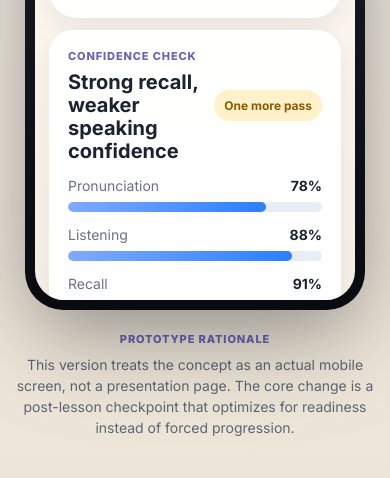
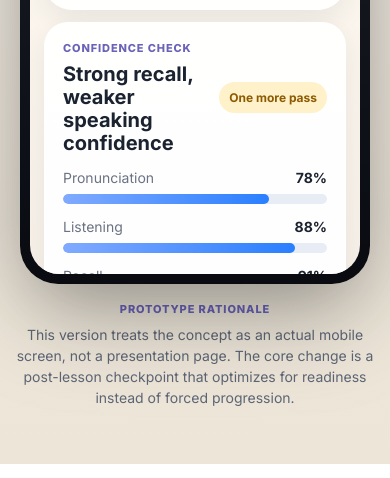
Before and after one commit to mbo-membo/byob-jtbd-prototype, a plain HTML site: page index.html in a window 390 px wide. Shown: the part 380-858 px from the top of the page. Drawn offline with Linux system fonts and the light colour scheme.

Commit message:
Use short phone iframe height with internal scroll

```diff
--- a/styles.css
+++ b/styles.css
@@ -35,9 +35,9 @@ body, button {
   display: flex;
   flex-direction: column;
   align-items: center;
-  justify-content: center;
-  gap: 22px;
-  padding: 32px 16px 40px;
+  justify-content: flex-start;
+  gap: 18px;
+  padding: 24px 16px 32px;
 }
 .phone-wrap {
   position: relative;
@@ -50,8 +50,8 @@ body, button {
   filter: blur(30px);
 }
 .phone-shell {
-  width: min(100vw - 40px, 340px);
-  height: min(78vh, 720px);
+  width: min(100vw - 40px, 360px);
+  height: 640px;
   padding: 10px;
   border-radius: 38px;
   background: linear-gradient(180deg, #20232d 0%, #090b11 100%);
@@ -76,7 +76,17 @@ body, button {
   -webkit-overflow-scrolling: touch;
   padding: 14px 14px 18px;
   background: linear-gradient(180deg, var(--bg2) 0%, #f7f1e8 100%);
-  scrollbar-width: none;
+  scrollbar-width: thin;
+  scrollbar-color: rgba(42,127,255,.35) transparent;
+}
+
+.screen::-webkit-scrollbar {
+  width: 6px;
+}
+
+.screen::-webkit-scrollbar-thumb {
+  background: rgba(42,127,255,.35);
+  border-radius: 999px;
 }
 
 .screen::-webkit-scrollbar {
@@ -306,7 +316,7 @@ body, button {
   transform: translateX(24px);
 }
 .caption-panel {
-  width: min(100vw - 32px, 390px);
+  width: min(100vw - 32px, 360px);
   text-align: center;
   color: #5e6676;
 }
```
